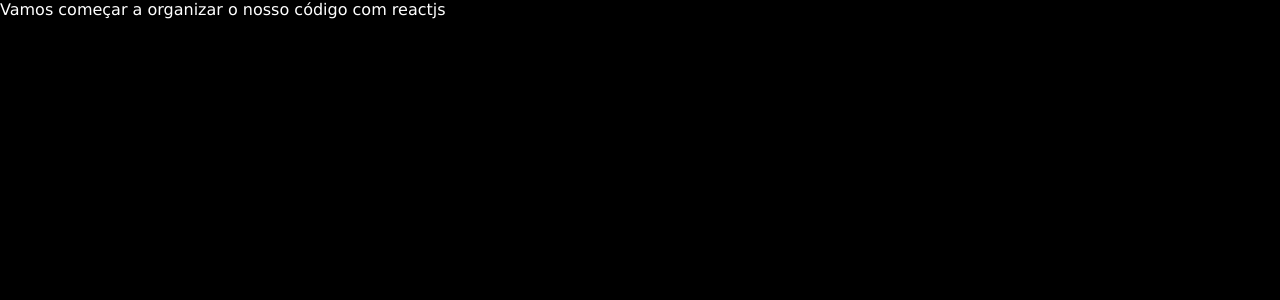
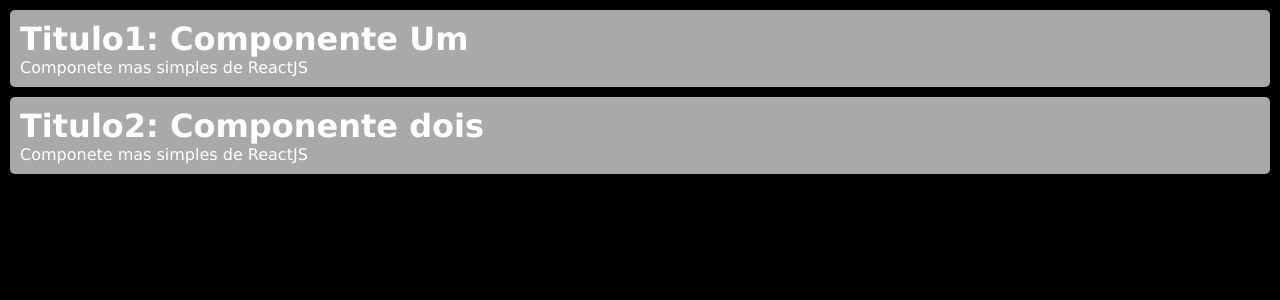
Before and after one commit to santosraimundo/ReactJS, a React (Create React App) app in the folder react004/: page / in a window 1280 px wide. Shown: the top 300 px of the page. Built offline with nearby package versions, Linux system fonts and the light colour scheme.

Commit message:
add new document

```diff
--- a/react004/src/App.css
+++ b/react004/src/App.css
@@ -6,9 +6,16 @@
 }
 html,body{
     display: flex;
+    flex-flow: column;
     font-family: Verdana, Geneva, Tahoma, sans-serif;
     background-color: black;
     color: white;
     width: 100vw;
     height: 100vh;
 }
+.component{
+    padding: 10px;
+    margin: 10px;
+    background-color: darkgray;
+    border-radius: 5px;
+}
--- a/react004/src/App.js
+++ b/react004/src/App.js
@@ -1,8 +1,10 @@
 import React from "react";
+import ComponentOne from "./components/ComponentOne";
 function App(){
     return(
         <>
-            <p>Vamos começar a organizar o nosso código com reactjs</p>
+            <ComponentOne title="Titulo1: Componente Um"/>
+            <ComponentOne title="Titulo2: Componente dois"/>
         </>
     )
 }
--- /dev/null
+++ b/react004/src/components/ComponentOne.jsx
@@ -0,0 +1,10 @@
+import React from "react";
+function ComponentOne(props){
+    return(
+        <div class="component">
+            <h1>{props.title}</h1>
+            <p>Componete mas simples de ReactJS</p>
+        </div>
+    )
+}
+export default ComponentOne;
```
Also changed, not shown: react004/src/components/Component_one.jsx (deleted).
